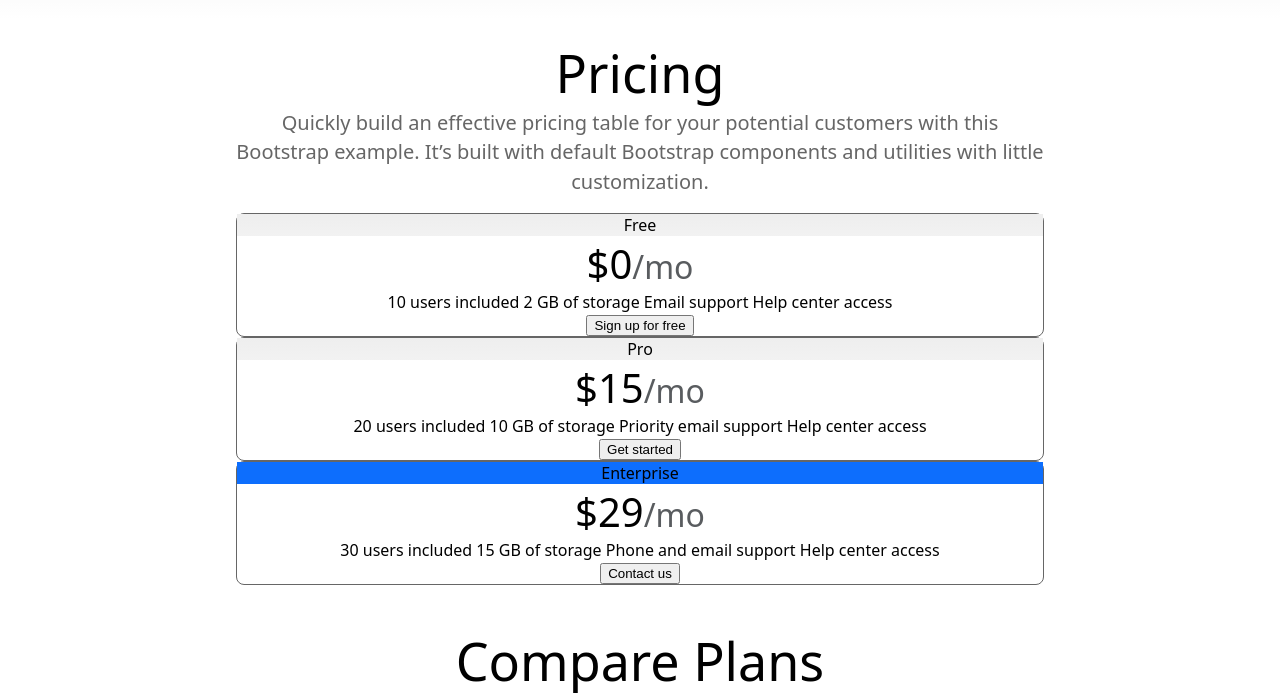
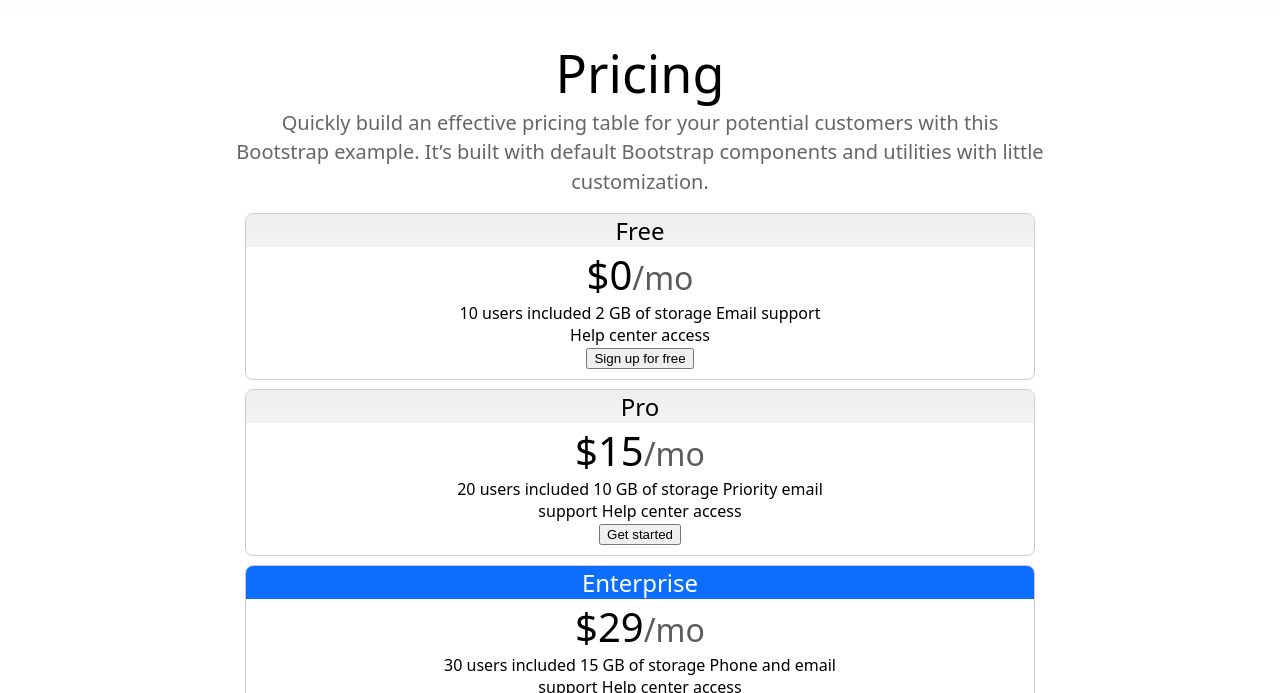
Before and after one commit to ShmuelRob/PricingEx, a plain HTML site: page index.html in a window 1280 px wide. Shown: the part 81-774 px from the top of the page. Drawn offline with Linux system fonts and the light colour scheme.

```diff
--- a/index.html
+++ b/index.html
@@ -39,8 +39,8 @@
             </hgroup>
             <div>
                 <div class="card">
-                    <div class="back">Free</div>
-                    <div>
+                    <!-- <div class="back"> --><h4>Free</h4> <!--</div> -->
+                    <div class="card-content">
                         <div><span class="money">$0</span><span class="month">/mo</span></div>
                         <div>10 users included
                             2 GB of storage
@@ -50,8 +50,8 @@
                     </div>
                 </div>
                 <div class="card">
-                    <div class="back">Pro</div>
-                    <div>
+                    <h4>Pro</h4>
+                    <div class="card-content">
                         <div><span class="money">$15</span><span class="month">/mo</span></div>
                         <div>20 users included
                             10 GB of storage
@@ -61,8 +61,8 @@
                     </div>
                 </div>
                 <div class="card">
-                    <div id="blue-back">Enterprise</div>
-                    <div>
+                    <h4 id="blue-back">Enterprise</h4>
+                    <div class="card-content">
                         <div><span class="money">$29</span><span class="month">/mo</span></div>
                         <div>30 users included
                             15 GB of storage
--- a/style.css
+++ b/style.css
@@ -48,7 +48,6 @@ hr {
 
 main {
     text-align: center;
-    /* align-items: center; */
 }
 
 h1 {
@@ -65,25 +64,35 @@ h2 {
 }
 
 hgroup h2 {
-    /* margin-left:  18%;
-    margin-right: 18%; */
     line-height: 1.85rem;
     color: #666;
 }
 
 .card {
     border-radius: 8px;
-    border: 00.001rem solid #666;
-    /* border-image-slice: 100%; */
+    border: 00.001rem solid #ccc;
+    overflow: hidden;
+    margin: 0.6rem;
+    padding-bottom: 0.6rem;
+}
+.card-content {
+    padding-left:  25%;
+    padding-right: 25%;
+
 }
 
-.back {
+div h4 {
+    font-size: 1.5rem;
+    font-weight: 400;
+    margin-top: 0;
+    margin-bottom: 0;
+    background-position: center center;
     background-image: linear-gradient(180deg, #eee, #fff 100px, #fff);
-    /* background-color: #fff; */
 }
 
 #blue-back {
-    background-color: rgb(13, 110, 253)
+    background: rgb(13, 110, 253);
+    color: white;
 }
 
 .money {
```
